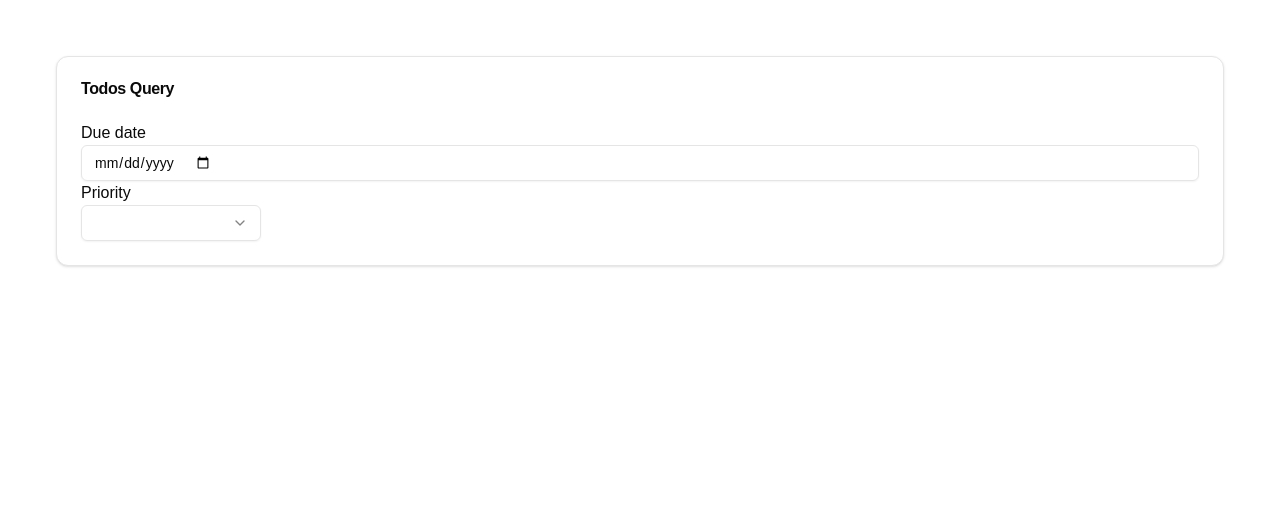
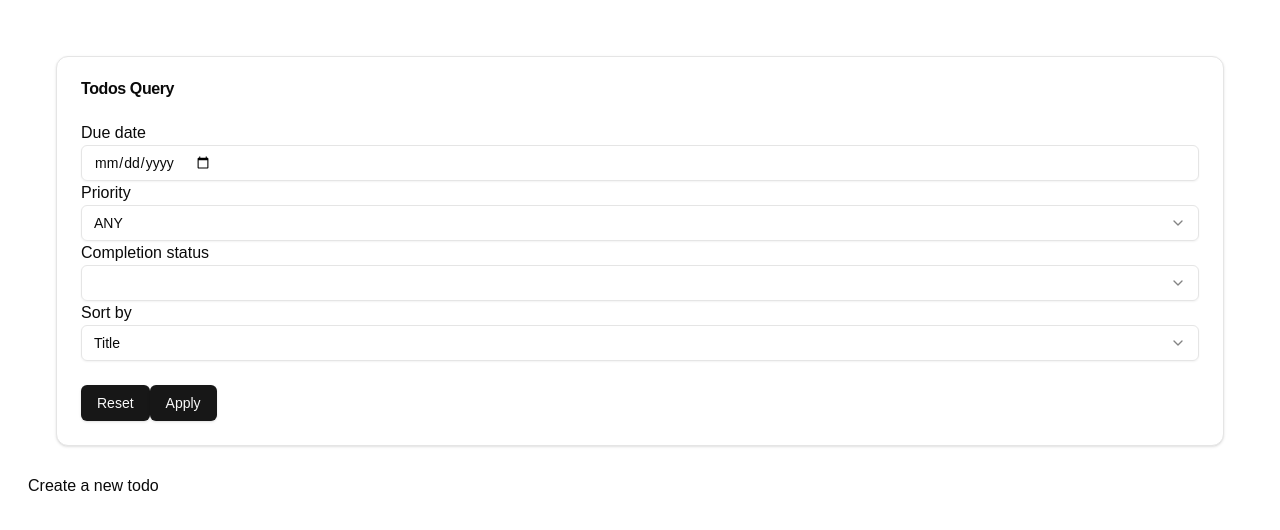
Before and after one commit to natayakovleva/todo-next-app-fwdays, a Next.js app: page /todos in a window 1280 px wide. Shown: the top 530 px of the page. Built offline with nearby package versions, Linux system fonts and the light colour scheme.

Commit message:
added new page - create, new constants

```diff
--- /dev/null
+++ b/src/app/todos/create/page.tsx
@@ -0,0 +1,19 @@
+import {
+  Card,
+  CardContent,
+  CardHeader,
+  CardTitle,
+} from "@/components/ui/card";
+
+export default function CreateTodo() {
+  return (
+    <Card>
+    <CardHeader>
+      <CardTitle>Add new todo</CardTitle>
+    </CardHeader>
+    <CardContent>
+      {/* <TodosForm /> */}
+    </CardContent>
+  </Card>
+  )
+}
--- a/src/app/todos/page.tsx
+++ b/src/app/todos/page.tsx
@@ -1,13 +1,14 @@
 import TodosActions from "@/components/todo/TodosActions";
-
+import Link from "next/link";
 
 
 export default async function Todos(props: { searchParams: Promise<any> }) {
-  const searchParams = await props.searchParams;
+  // const searchParams = await props.searchParams;
   return (
-    <div className="m-7">
+    <section className="m-7">
       <TodosActions></TodosActions>
-    </div>
+      <Link href='/todos/create'>Create a new todo</Link>
+    </section>
 
   )
 }
--- a/src/components/todo/TodosActions.tsx
+++ b/src/components/todo/TodosActions.tsx
@@ -11,6 +11,8 @@ import {
 import { Label } from "@radix-ui/react-label";
 import { Input } from "@/components/ui/input";
 
+import { useRouter } from 'next/navigation'
+
 import {
   Select,
   SelectContent,
@@ -19,7 +21,17 @@ import {
   SelectValue,
 } from "@/components/ui/select";
 
+import { Priority, Status, SortBy } from "@/constants/todos";
+import { Button } from "@/components/ui/button"
+
 function TodosActions() {
+  // const router = useRouter();
+
+
+  // const handleReset = () => {
+  //   router.push("/todos");
+  // };
+
   return (
     <section className="p-7">
       <Card>
@@ -34,20 +46,56 @@ function TodosActions() {
             </div>
             <div>
               <Label htmlFor="priority">Priority</Label>
-              <Select name="priority" defaultValue='ANY'>
-                <SelectTrigger className="w-[180px]">
+              <Select name="priority" defaultValue={Priority.ANY}>
+                <SelectTrigger>
                   <SelectValue />
                 </SelectTrigger>
                 <SelectContent>
-                  <SelectItem value="light">ANY</SelectItem>
-                  <SelectItem value="dark">P1</SelectItem>
-                  <SelectItem value="system">P2</SelectItem>
-                  <SelectItem value="dark">P3</SelectItem>
-                  <SelectItem value="system">P4</SelectItem>
+                  <SelectItem value={Priority.ANY}>ANY</SelectItem>
+                  <SelectItem value={Priority.P1}>P1</SelectItem>
+                  <SelectItem value={Priority.P2}>P2</SelectItem>
+                  <SelectItem value={Priority.P3}>P3</SelectItem>
+                  <SelectItem value={Priority.P4}>P4</SelectItem>
+                </SelectContent>
+              </Select>
+            </div>
+            <div>
+              <Label htmlFor="completed">Completion status</Label>
+              <Select name='completed' defaultValue='All'>
+                <SelectTrigger>
+                  <SelectValue />
+                </SelectTrigger>
+                <SelectContent>
+                  <SelectItem value={Status.ALL}>All</SelectItem>
+                  <SelectItem value={Status.COMPLETED}>Completed</SelectItem>
+                  <SelectItem value={Status.IN_PROGRESS}>In progress</SelectItem>
+                </SelectContent>
+              </Select>
+            </div>
+            <div>
+              <label htmlFor="sortBy">Sort by</label>
+              <Select name="sortBy" defaultValue={SortBy.TITLE}>
+              <SelectTrigger>
+                  <SelectValue />
+                </SelectTrigger>
+                <SelectContent>
+                  <SelectItem value={SortBy.TITLE}>Title</SelectItem>
+                  <SelectItem value={SortBy.PRIORITY}>Priority</SelectItem>
+                  <SelectItem value={SortBy.DUE_DATE}>Due Date</SelectItem>
                 </SelectContent>
               </Select>
             </div>
           </CardContent>
+          <CardFooter>
+            <Button type="button"
+            // onClick={handleReset}
+            >
+              Reset
+            </Button>
+            <Button type="submit">
+              Apply
+            </Button>
+          </CardFooter>
         </form>
       </Card>
     </section>
--- a/src/constants/todos.ts
+++ b/src/constants/todos.ts
@@ -5,3 +5,15 @@ export enum Priority {
   P3 = "P3",
   P4 = "P4",
 }
+
+export enum SortBy {
+  PRIORITY = "priority",
+  DUE_DATE = "due_date",
+  TITLE = "title",
+}
+
+export enum Status {
+  ALL = 'all',
+  COMPLETED = 'completed',
+  IN_PROGRESS = 'in_progress',
+}
```
Also changed, not shown: src/components/todo/TodosForm.tsx (added).
